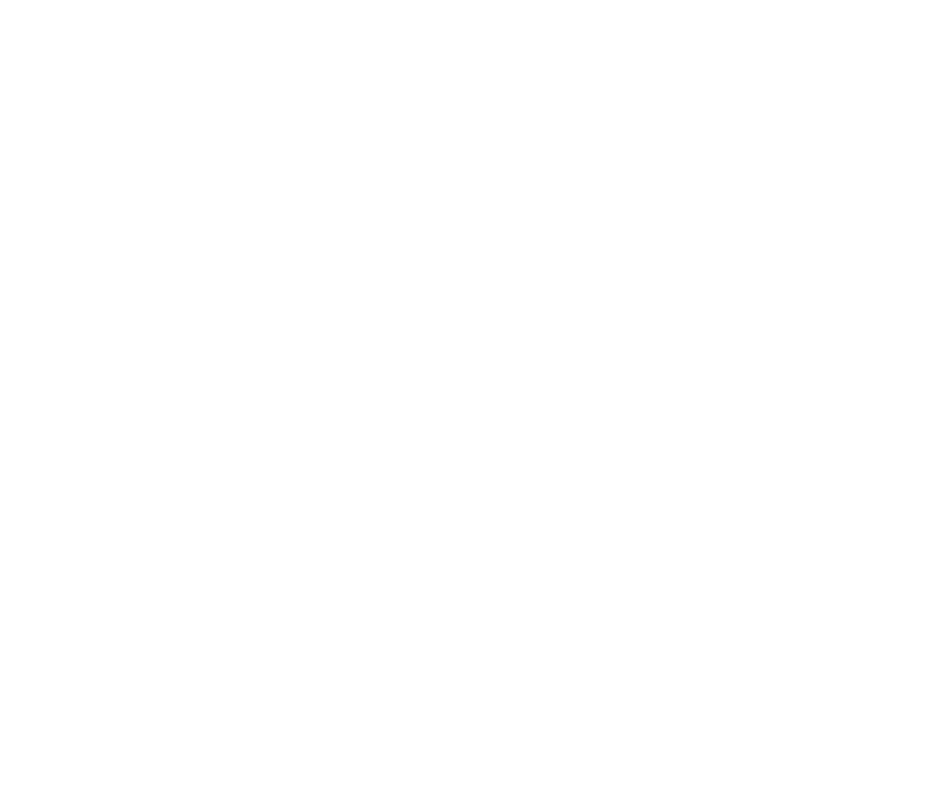
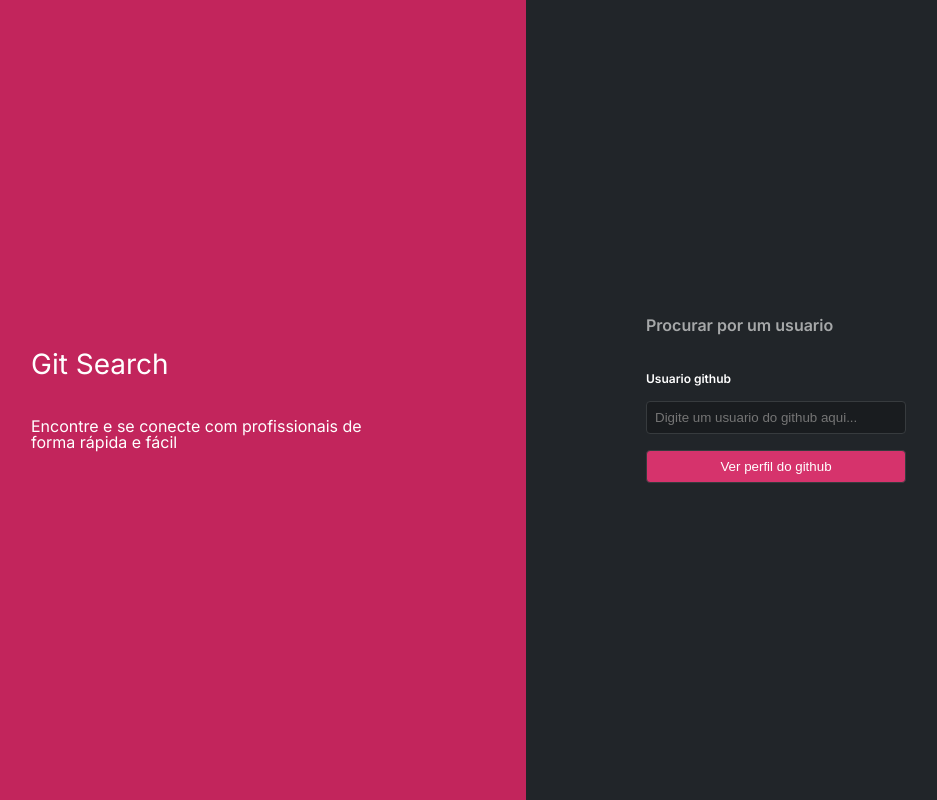
Before and after one commit to Kenzie-Academy-Brasil-Developers/gitSearchBase-marcos-lauremiro, a plain HTML site: page index.html in a window 1280 px wide. Shown: the whole page, without its empty margins (114-1051 px from the left). Drawn offline with Linux system fonts and the light colour scheme.

Commit message:
adicionando função de busca de usuario

```diff
--- a/index.html
+++ b/index.html
@@ -4,6 +4,11 @@
     <meta charset="UTF-8" />
     <meta http-equiv="X-UA-Compatible" content="IE=edge" />
     <meta name="viewport" content="width=device-width, initial-scale=1.0" />
+
+    <!-- STYLES -->
+    <link rel="stylesheet" href="./src/styles/globalStyles.css">
+    <link rel="stylesheet" href="./src/styles/reset.css">
+    <link rel="stylesheet" href="./src/styles/index.css">
 
     <!-- FONTES -->
     <link rel="preconnect" href="https://fonts.googleapis.com" />
@@ -12,10 +17,30 @@
       href="https://fonts.googleapis.com/css2?family=Inter:wght@100;200;300;400;500;600;700;800;900&display=swap"
       rel="stylesheet"
     />
-
     <title>Git Search</title>
   </head>
   <body>
+    <div class="main__controler">
+      <main class="main__container">
+        <div class="left-side__controler">
+          <div class="left-side__container">
+            <h1>Git Search</h1>
+            <p>Encontre e se conecte com profissionais de forma rápida e fácil</p>
+          </div>
+        </div>
+        <div class="right-side__controler">
+          <div class="right-side__container">
+            <h2>Procurar por um usuario</h2>
+            <form class="div">
+              <label for="usuario">Usuario github</label>
+              <input placeholder="Digite um usuario do github aqui..." type="text" name="usuario" id="usuario">
+              <button class="buttonSearch">Ver perfil do github</button>
+            </form>
+          </div>
+        </div>
+      </main>
+    </div>
+
 
     <script type="module" src="./src/scripts/index.js"></script>
   </body>
--- /dev/null
+++ b/src/scripts/form.js
@@ -0,0 +1,9 @@
+export const usuarioGithub = () => {
+    const input = document.querySelector('#usuario')
+    const button = document.querySelector('.buttonSearch')
+
+    button.addEventListener('click', (e) => {
+        e.preventDefault()
+        const userName = input.value
+    })
+}
--- a/src/scripts/index.js
+++ b/src/scripts/index.js
@@ -0,0 +1,3 @@
+import { usuarioGithub } from "./form.js";
+
+usuarioGithub()
--- /dev/null
+++ b/src/scripts/request.js
@@ -0,0 +1,4 @@
+
+export async cosnt users = () =>{
+    const
+}
--- a/src/styles/globalStyles.css
+++ b/src/styles/globalStyles.css
@@ -8,5 +8,20 @@
   --color-grey-6: #a6a8a9;
   --color-grey-7: #ffffff;
   --color-alert: #c22554;
+
   --font-primary: "Inter", sans-serif;
+  --font-1: 1.75rem;
+  --font-2: 1rem;
+  --font-3: .75rem;
+
+  --font-weight-1:800;
+  --font-weight-2:600;
+  --font-weight-3:400;
+  --font-weight-4:200;
+
+  --gap-1: 1.5rem;
+  --gap-2:1rem;
+  --gap-3:.75rem;
+
+  --radius-1: 4px;
 }
--- /dev/null
+++ b/src/styles/index.css
@@ -0,0 +1,97 @@
+.main__controler{
+    width: 100vw;
+    height: 100vh;
+    font-family: var(--font-primary);
+}
+.main__container{
+    display: flex;
+
+}
+.left-side__controler{
+    width: 50vw;
+    height: 100vh;
+    display: flex;
+    align-items: center;
+    justify-content: center;
+
+    background-color: var(--color-brand-1);
+}
+.left-side__container{
+    display: flex;
+    flex-direction: column;
+
+    width: 350px;
+}
+.left-side__container h1{
+    font-size: var(--font-1);
+
+    color: var(--color-grey-7);
+
+    margin-bottom: 2.5rem;
+}
+.left-side__container p{
+    font-size: var(--font-2);
+
+    color: var(--color-grey-7);
+}
+.right-side__controler{
+    width: 50vw;
+    height: 100vh;
+    display: flex;
+    align-items: center;
+    justify-content: center;
+
+    background-color: var(--color-grey-2);
+}
+.right-side__container{
+    display: flex;
+    flex-direction: column;
+
+    width: 400px;
+}
+.right-side__container h2{
+    font-size: var(--font-2);
+    font-weight: var(--font-weight-2);
+
+    color:var(--color-grey-6);
+
+    margin-bottom: 2.5rem;
+}
+.right-side__container .div{
+    display: flex;
+    flex-direction: column;
+
+    gap: var(--gap-2);
+
+    width: 260px;
+}
+.right-side__container .div label{
+    font-size: var(--font-3);
+    font-weight: var(--font-weight-2);
+
+    color: var(--color-grey-7);
+}
+.right-side__container .div input{
+    padding: .5rem;
+
+    background-color: var(--color-grey-1);
+
+    border: 1px solid var(--color-grey-4);
+
+    border-radius: var(--radius-1);
+
+    color: var(--color-grey-7);
+}
+.right-side__container .div button{
+    padding: .5rem;
+
+    background-color: var(--color-brand-2);
+
+    border: 1px solid var(--color-grey-4);
+
+    border-radius: var(--radius-1);
+
+    color: var(--color-grey-7);
+
+    cursor: pointer;
+}
--- /dev/null
+++ b/src/styles/reset.css
@@ -0,0 +1,49 @@
+/* http://meyerweb.com/eric/tools/css/reset/
+   v2.0 | 20110126
+   License: none (public domain)
+*/
+
+html, body, div, span, applet, object, iframe,
+h1, h2, h3, h4, h5, h6, p, blockquote, pre,
+a, abbr, acronym, address, big, cite, code,
+del, dfn, em, img, ins, kbd, q, s, samp,
+small, strike, strong, sub, sup, tt, var,
+b, u, i, center,
+dl, dt, dd, ol, ul, li,
+fieldset, form, label, legend,
+table, caption, tbody, tfoot, thead, tr, th, td,
+article, aside, canvas, details, embed,
+figure, figcaption, footer, header, hgroup,
+menu, nav, output, ruby, section, summary,
+time, mark, audio, video {
+	margin: 0;
+	padding: 0;
+	border: 0;
+	font-size: 100%;
+	font: inherit;
+	vertical-align: baseline;
+    box-sizing: border-box;
+}
+/* HTML5 display-role reset for older browsers */
+article, aside, details, figcaption, figure,
+footer, header, hgroup, menu, nav, section {
+	display: block;
+}
+body {
+	line-height: 1;
+}
+ol, ul {
+	list-style: none;
+}
+blockquote, q {
+	quotes: none;
+}
+blockquote:before, blockquote:after,
+q:before, q:after {
+	content: '';
+	content: none;
+}
+table {
+	border-collapse: collapse;
+	border-spacing: 0;
+}
```
